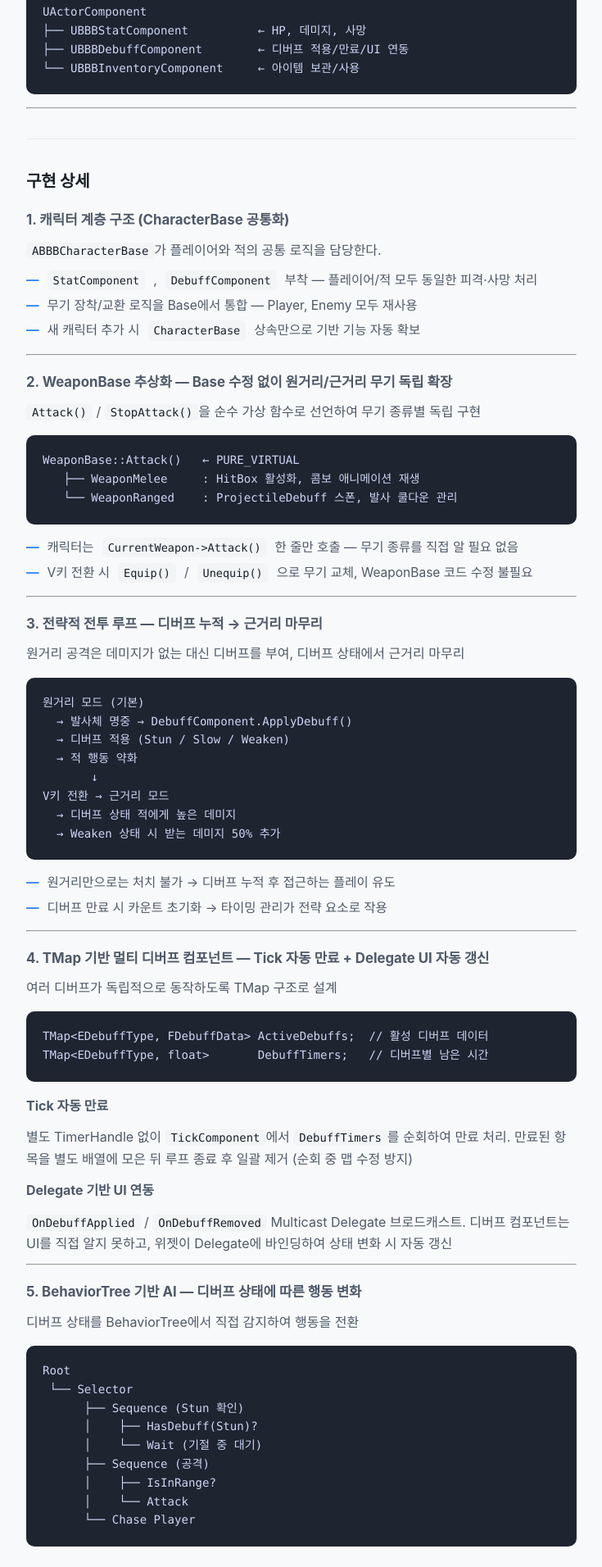
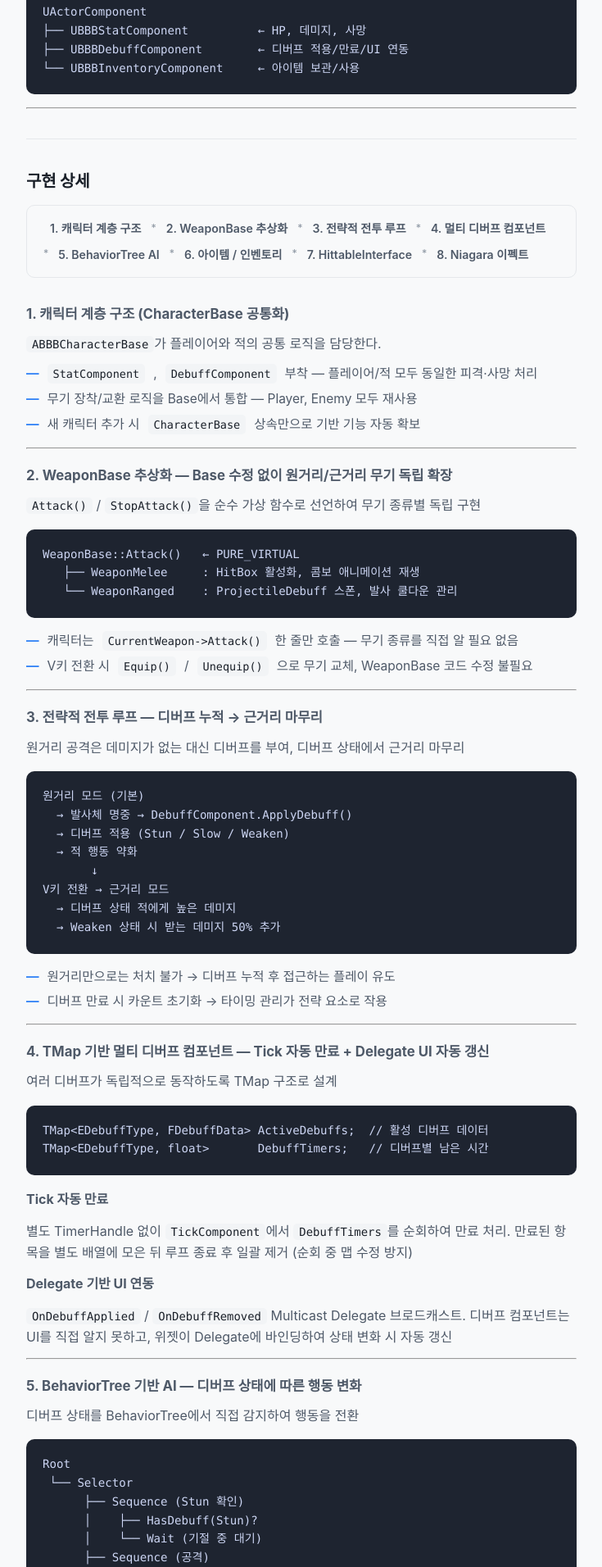
Before and after one commit to KimJinsun610/KimJinsun610.github.io, a Jekyll site: the page built from projects/project-bbb.md, in a window 1280 px wide. Shown: the part 1123-3035 px from the top of the page at 82% size, without its empty margins (272-1007 px from the left). Built offline with Jekyll 4.4.1, drawn with Linux system fonts in a browser that asks for light colours; some web fonts are replaced.

Commit message:
update bbb

```diff
--- a/assets/css/portfolio.css
+++ b/assets/css/portfolio.css
@@ -548,6 +548,75 @@ body {
   border: none;
 }
 
+/* ── Detail TOC ─────────────────── */
+.detail-toc {
+  display: flex;
+  flex-wrap: wrap;
+  align-items: center;
+  gap: 4px 0;
+  padding: 14px 18px;
+  background: var(--bg);
+  border: 1.5px solid var(--border);
+  border-radius: var(--r-sm);
+  margin-bottom: 32px;
+}
+
+.detail-toc a {
+  font-size: 0.88rem;
+  font-weight: 600;
+  color: var(--text-2);
+  text-decoration: none;
+  padding: 3px 10px;
+  border-radius: var(--r-pill);
+  transition: color 0.15s, background 0.15s;
+}
+
+.detail-toc a:hover {
+  color: var(--accent);
+  background: var(--accent-bg);
+}
+
+.toc-sep {
+  color: var(--text-3);
+  font-size: 0.78rem;
+  padding: 0 2px;
+  user-select: none;
+}
+
+/* ── Scroll-Up Left (detail page) ── */
+.scroll-up-left {
+  position: fixed;
+  bottom: 40px;
+  left: 32px;
+  width: 44px;
+  height: 44px;
+  border-radius: 50%;
+  background: var(--accent);
+  color: #fff;
+  display: flex;
+  align-items: center;
+  justify-content: center;
+  font-size: 1.15rem;
+  font-weight: 700;
+  line-height: 1;
+  text-decoration: none;
+  box-shadow: var(--shadow-md);
+  opacity: 0;
+  pointer-events: none;
+  transition: opacity 0.25s, transform 0.2s, background 0.18s;
+  z-index: 200;
+}
+
+.scroll-up-left.visible {
+  opacity: 1;
+  pointer-events: auto;
+}
+
+.scroll-up-left:hover {
+  background: #1B6BD8;
+  transform: translateY(-3px);
+}
+
 /* ── Responsive ─────────────────── */
 @media (max-width: 600px) {
   .site-header { padding: 56px 0 48px; }
--- a/projects/project-bbb.md
+++ b/projects/project-bbb.md
@@ -52,6 +52,26 @@ UActorComponent
 
 ## 구현 상세
 
+<div class="detail-toc">
+  <a href="#sec-1">1. 캐릭터 계층 구조</a>
+  <span class="toc-sep">*</span>
+  <a href="#sec-2">2. WeaponBase 추상화</a>
+  <span class="toc-sep">*</span>
+  <a href="#sec-3">3. 전략적 전투 루프</a>
+  <span class="toc-sep">*</span>
+  <a href="#sec-4">4. 멀티 디버프 컴포넌트</a>
+  <span class="toc-sep">*</span>
+  <a href="#sec-5">5. BehaviorTree AI</a>
+  <span class="toc-sep">*</span>
+  <a href="#sec-6">6. 아이템 / 인벤토리</a>
+  <span class="toc-sep">*</span>
+  <a href="#sec-7">7. HittableInterface</a>
+  <span class="toc-sep">*</span>
+  <a href="#sec-8">8. Niagara 이펙트</a>
+</div>
+
+<a id="sec-1"></a>
+
 ### 1. 캐릭터 계층 구조 (CharacterBase 공통화)
 
 `ABBBCharacterBase`가 플레이어와 적의 공통 로직을 담당한다.
@@ -61,6 +81,8 @@ UActorComponent
 - 새 캐릭터 추가 시 `CharacterBase` 상속만으로 기반 기능 자동 확보
 
 ---
+
+<a id="sec-2"></a>
 
 ### 2. WeaponBase 추상화 — Base 수정 없이 원거리/근거리 무기 독립 확장
 
@@ -76,6 +98,8 @@ WeaponBase::Attack()   ← PURE_VIRTUAL
 - V키 전환 시 `Equip()` / `Unequip()`으로 무기 교체, WeaponBase 코드 수정 불필요
 
 ---
+
+<a id="sec-3"></a>
 
 ### 3. 전략적 전투 루프 — 디버프 누적 → 근거리 마무리
 
@@ -97,6 +121,8 @@ V키 전환 → 근거리 모드
 
 ---
 
+<a id="sec-4"></a>
+
 ### 4. TMap 기반 멀티 디버프 컴포넌트 — Tick 자동 만료 + Delegate UI 자동 갱신
 
 여러 디버프가 독립적으로 동작하도록 TMap 구조로 설계
@@ -117,6 +143,8 @@ TMap<EDebuffType, float>       DebuffTimers;   // 디버프별 남은 시간
 디버프 컴포넌트는 UI를 직접 알지 못하고, 위젯이 Delegate에 바인딩하여 상태 변화 시 자동 갱신
 
 ---
+
+<a id="sec-5"></a>
 
 ### 5. BehaviorTree 기반 AI — 디버프 상태에 따른 행동 변화
 
@@ -141,6 +169,8 @@ Root
 | Weaken | 받는 데미지 1.5배 증가 |
 
 ---
+
+<a id="sec-6"></a>
 
 ### 6. DataTable 기반 아이템/인벤토리 — C++ 수정 없이 아이템 추가
 
@@ -172,6 +202,8 @@ WBP_ItemContextMenu::BtnUse OnClicked
 
 ---
 
+<a id="sec-7"></a>
+
 ### 7. HittableInterface — 발사체 코드 수정 없이 피격 가능 오브젝트 확장
 
 발사체가 피격 대상의 구체적인 클래스를 직접 참조하지 않도록 인터페이스 도입
@@ -193,6 +225,8 @@ void BBBProjectileDebuff::OnProjectileHit()
 - Enemy 로직과 완전 분리 — 새 피격 오브젝트 추가 시 발사체 코드 수정 불필요
 
 ---
+
+<a id="sec-8"></a>
 
 ### 8. Niagara 사망 이펙트 — AnimNotify/타이머 이중 구조로 모든 적 드롭 타이밍 보장
 
@@ -220,3 +254,18 @@ Physics 착지 → SpawnItemAndDestroy()
 <div class="card-links" style="margin-top: 40px;">
   <a class="btn btn-primary" href="/">← 목록으로</a>
 </div>
+
+<a class="scroll-up-left" id="scrollUpLeft" href="#" aria-label="맨 위로 이동">↑</a>
+
+<script>
+  (function () {
+    var btn = document.getElementById('scrollUpLeft');
+    window.addEventListener('scroll', function () {
+      btn.classList.toggle('visible', window.scrollY > 300);
+    }, { passive: true });
+    btn.addEventListener('click', function (e) {
+      e.preventDefault();
+      window.scrollTo({ top: 0, behavior: 'smooth' });
+    });
+  })();
+</script>
```
